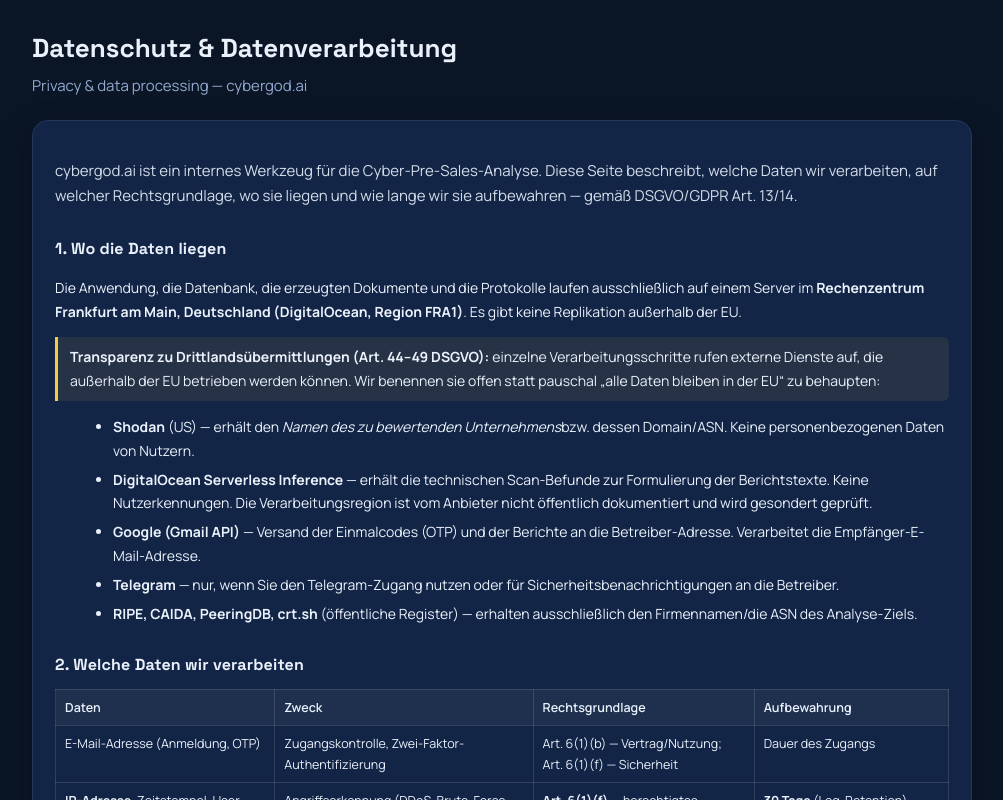
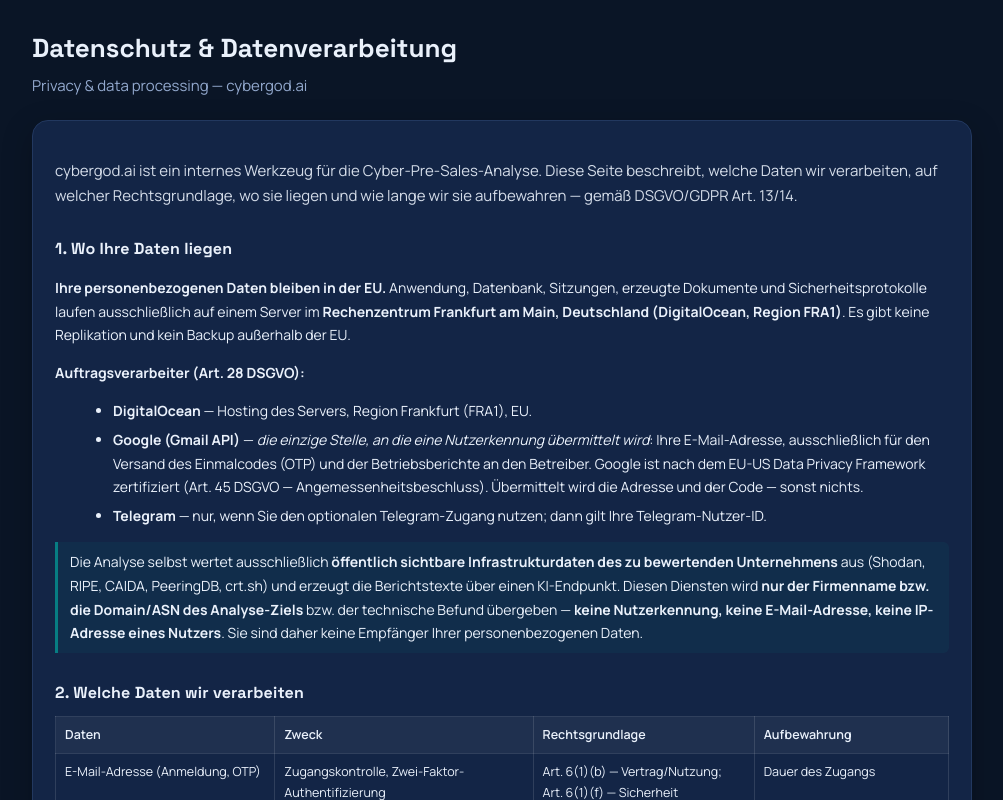
Before and after one commit to feranicus/electronic, a React (Vite) app in the folder webapp/frontend/: page /privacy in a window 1280 px wide. Shown: the top 800 px of the page, without its empty margins (138-1141 px from the left). Built offline with nearby package versions, Linux system fonts and the light colour scheme.

Commit message:
privacy: scope to user personal data — EU/Frankfurt residency, Gmail as the sole processor receiving a user identity; analysis sources are not recipients

```diff
--- a/webapp/frontend/src/pages/NewAssessment.jsx
+++ b/webapp/frontend/src/pages/NewAssessment.jsx
@@ -151,9 +151,11 @@
             nach <strong>30 Tagen</strong> automatisch gelöscht.
           </p>
           <p>
-            Einzelne Schritte rufen externe Dienste auf (Shodan, LLM-Endpunkt, Gmail-Versand) — diese
-            erhalten <strong>keine</strong> Nutzer­kennungen, sondern nur den Namen des zu bewertenden
-            Unternehmens bzw. die technischen Befunde. Details, Rechtsgrundlagen und Ihre Rechte:{" "}
+            <strong>Ihre Daten bleiben in der EU.</strong> Einzige Ausnahme: Ihre E-Mail-Adresse geht
+            an die Gmail-API, um Ihnen den Einmalcode zu senden (Google, EU-US Data Privacy Framework).
+            Die Analyse selbst nutzt nur öffentliche Quellen und erhält <strong>keine</strong>
+            Nutzer­daten — nur den Namen des zu bewertenden Unternehmens. Details, Rechtsgrundlagen
+            und Ihre Rechte:{" "}
             <a href="/privacy" target="_blank" rel="noreferrer">Datenschutz&shy;hinweise</a>.
           </p>
           <button className="btn btn-sm" type="button" onClick={acknowledge}>
@@ -184,8 +186,9 @@
         </form>
 
         <div className="gdpr-mini">
-          🇪🇺 Verarbeitung in Frankfurt (DE) · E-Mail, IP, Zeitstempel &amp; Firmenname werden zur
-          Bereitstellung und Angriffserkennung verarbeitet (Art. 6(1)(b)/(f) DSGVO), Logs 30 Tage.{" "}
+          🇪🇺 Ihre Daten bleiben in der EU (Frankfurt/FRA1) · E-Mail, IP, Zeitstempel &amp; Firmenname
+          werden zur Bereitstellung und Angriffserkennung verarbeitet (Art. 6(1)(b)/(f) DSGVO),
+          Logs 30 Tage.{" "}
           <a href="/privacy" target="_blank" rel="noreferrer">Datenschutzhinweise</a>
         </div>
 
--- a/webapp/frontend/src/pages/Privacy.jsx
+++ b/webapp/frontend/src/pages/Privacy.jsx
@@ -16,30 +16,34 @@
           wie lange wir sie aufbewahren — gemäß DSGVO/GDPR Art. 13/14.
         </p>
 
-        <h2>1. Wo die Daten liegen</h2>
+        <h2>1. Wo Ihre Daten liegen</h2>
         <p>
-          Die Anwendung, die Datenbank, die erzeugten Dokumente und die Protokolle laufen
-          ausschließlich auf einem Server im <strong>Rechenzentrum Frankfurt am Main, Deutschland
-          (DigitalOcean, Region FRA1)</strong>. Es gibt keine Replikation außerhalb der EU.
+          <strong>Ihre personenbezogenen Daten bleiben in der EU.</strong> Anwendung, Datenbank,
+          Sitzungen, erzeugte Dokumente und Sicherheits­protokolle laufen ausschließlich auf einem
+          Server im <strong>Rechenzentrum Frankfurt am Main, Deutschland (DigitalOcean, Region
+          FRA1)</strong>. Es gibt keine Replikation und kein Backup außerhalb der EU.
         </p>
-        <p className="legal-warn">
-          <strong>Transparenz zu Drittlands­übermittlungen (Art. 44–49 DSGVO):</strong> einzelne
-          Verarbeitungsschritte rufen externe Dienste auf, die außerhalb der EU betrieben werden
-          können. Wir benennen sie offen statt pauschal „alle Daten bleiben in der EU“ zu behaupten:
+        <p>
+          <strong>Auftragsverarbeiter (Art. 28 DSGVO):</strong>
         </p>
         <ul>
-          <li><strong>Shodan</strong> (US) — erhält den <em>Namen des zu bewertenden Unternehmens</em>
-              bzw. dessen Domain/ASN. Keine personenbezogenen Daten von Nutzern.</li>
-          <li><strong>DigitalOcean Serverless Inference</strong> — erhält die technischen Scan-Befunde
-              zur Formulierung der Berichtstexte. Keine Nutzerkennungen. Die Verarbeitungsregion ist
-              vom Anbieter nicht öffentlich dokumentiert und wird gesondert geprüft.</li>
-          <li><strong>Google (Gmail API)</strong> — Versand der Einmalcodes (OTP) und der Berichte an
-              die Betreiber-Adresse. Verarbeitet die Empfänger-E-Mail-Adresse.</li>
-          <li><strong>Telegram</strong> — nur, wenn Sie den Telegram-Zugang nutzen oder für
-              Sicherheits­benachrichtigungen an die Betreiber.</li>
-          <li><strong>RIPE, CAIDA, PeeringDB, crt.sh</strong> (öffentliche Register) — erhalten
-              ausschließlich den Firmennamen/die ASN des Analyse-Ziels.</li>
+          <li><strong>DigitalOcean</strong> — Hosting des Servers, Region Frankfurt (FRA1), EU.</li>
+          <li><strong>Google (Gmail API)</strong> — <em>die einzige Stelle, an die eine
+              Nutzer­kennung übermittelt wird</em>: Ihre E-Mail-Adresse, ausschließlich für den
+              Versand des Einmalcodes (OTP) und der Betriebs­berichte an den Betreiber. Google ist
+              nach dem EU-US Data Privacy Framework zertifiziert (Art. 45 DSGVO — Angemessenheits­beschluss).
+              Übermittelt wird die Adresse und der Code — sonst nichts.</li>
+          <li><strong>Telegram</strong> — nur, wenn Sie den optionalen Telegram-Zugang nutzen; dann
+              gilt Ihre Telegram-Nutzer-ID.</li>
         </ul>
+        <p className="legal-note">
+          Die Analyse selbst wertet ausschließlich <strong>öffentlich sichtbare Infrastruktur­daten
+          des zu bewertenden Unternehmens</strong> aus (Shodan, RIPE, CAIDA, PeeringDB, crt.sh) und
+          erzeugt die Berichtstexte über einen KI-Endpunkt. Diesen Diensten wird <strong>nur der
+          Firmenname bzw. die Domain/ASN des Analyse-Ziels</strong> bzw. der technische Befund
+          übergeben — <strong>keine Nutzer­kennung, keine E-Mail-Adresse, keine IP-Adresse eines
+          Nutzers</strong>. Sie sind daher keine Empfänger Ihrer personenbezogenen Daten.
+        </p>
 
         <h2>2. Welche Daten wir verarbeiten</h2>
         <table className="legal-table">
--- a/webapp/frontend/src/styles.css
+++ b/webapp/frontend/src/styles.css
@@ -283,7 +283,7 @@
 .legal-lead{font-size:15px;opacity:.9}
 .legal-body h2{font-size:16px;margin:26px 0 8px;letter-spacing:.01em}
 .legal-body ul{margin:8px 0 8px 18px} .legal-body li{margin:5px 0}
-.legal-warn{border-left:3px solid #F7C844;padding:8px 12px;background:rgba(247,200,68,.08);border-radius:0 6px 6px 0}
+.legal-note{border-left:3px solid rgba(0,178,169,.6);padding:8px 12px;background:rgba(0,178,169,.06);border-radius:0 6px 6px 0}
 .legal-table{width:100%;border-collapse:collapse;margin:10px 0;font-size:12.5px}
 .legal-table th,.legal-table td{border:1px solid rgba(255,255,255,.12);padding:7px 9px;text-align:left;vertical-align:top}
 .legal-table th{background:rgba(255,255,255,.05);font-weight:600}
```
Also changed, not shown: 1 other file (tests, documents, lock files or other folders).
